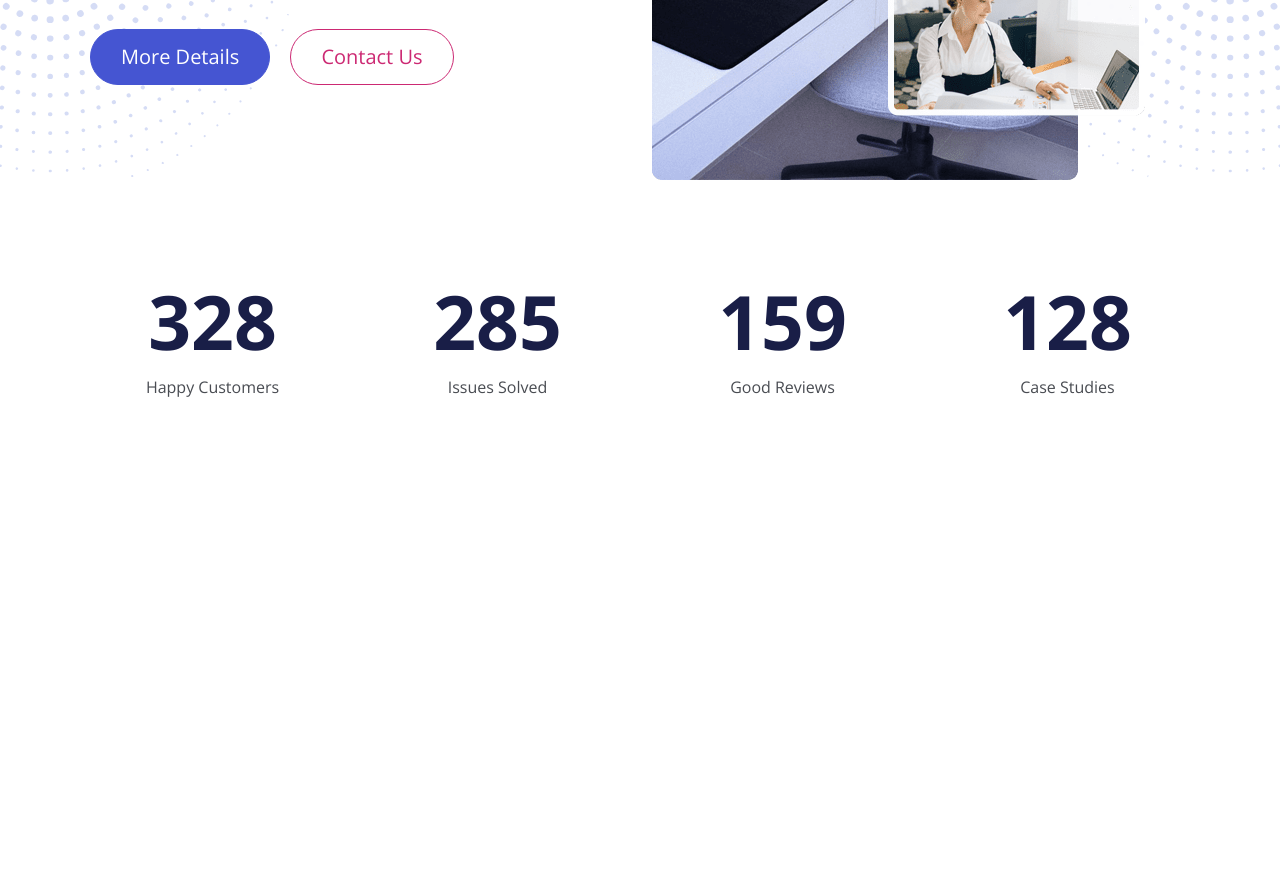
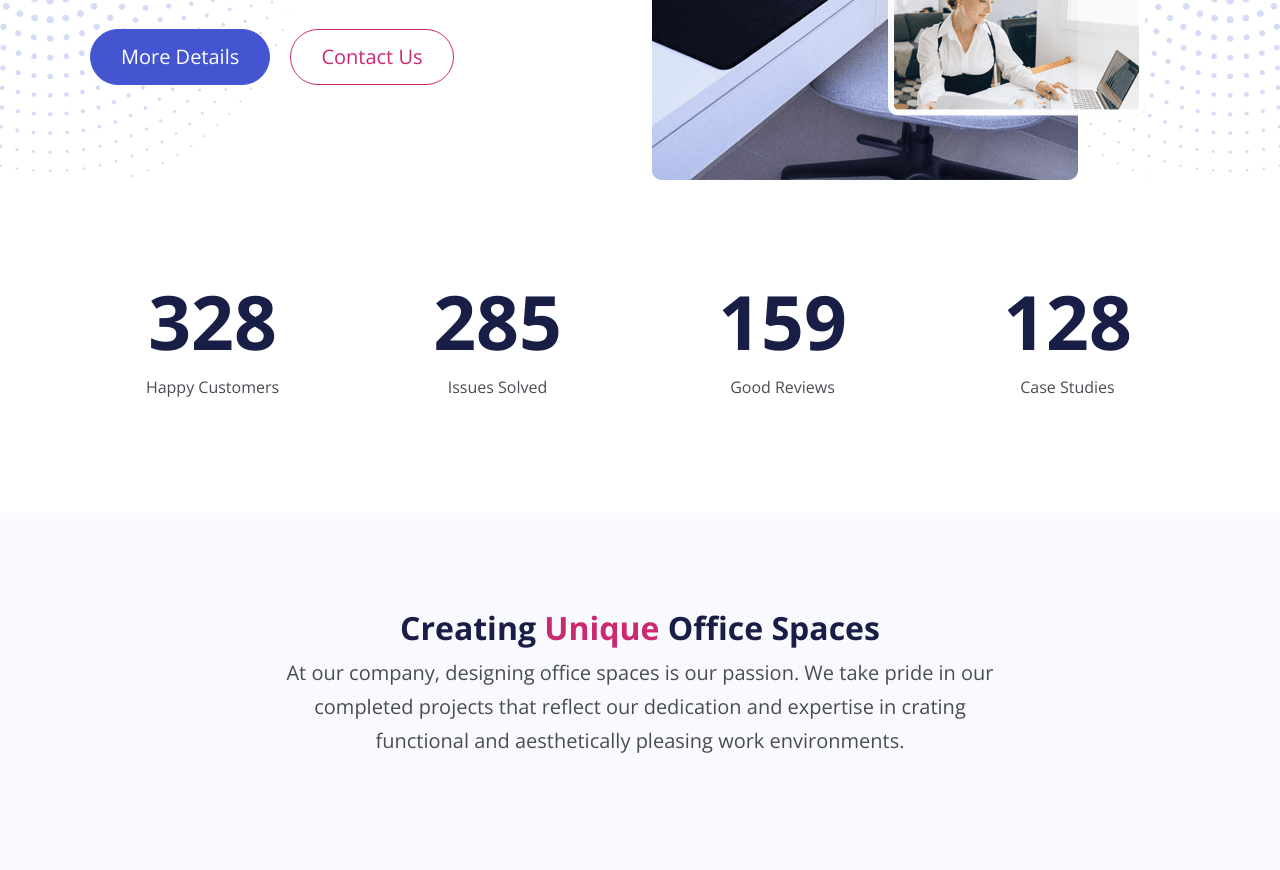
Before and after one commit to s-khodjaev/013_yavin, a website: page index.html in a window 1280 px wide. Shown: the part 562-1432 px from the top of the page. Before the commit the page ends 1075 px from the top, so only its background shows below. Drawn offline with nearby package versions, Linux system fonts and the light colour scheme.

```diff
--- a/index.html
+++ b/index.html
@@ -118,6 +118,25 @@
       </div>
     </section>
 
+    <!-- Introduction -->
+    <section id="introduction" class="intro bg-light py-6">
+      <div class="container">
+        <div class="row">
+          <div class="col-md-8 offset-md-2 text-center">
+            <h2>
+              Creating <span class="text-secondary">Unique</span> Office Spaces
+            </h2>
+            <p class="fs-5">
+              At our company, designing office spaces is our passion. We take
+              pride in our completed projects that reflect our dedication and
+              expertise in crating functional and aesthetically pleasing work
+              environments.
+            </p>
+          </div>
+        </div>
+      </div>
+    </section>
+
     <script src="js/bootstrap.bundle.min.js"></script>
     <script src="js/script.js"></script>
   </body>
```
Also changed, not shown: 1 other file.
